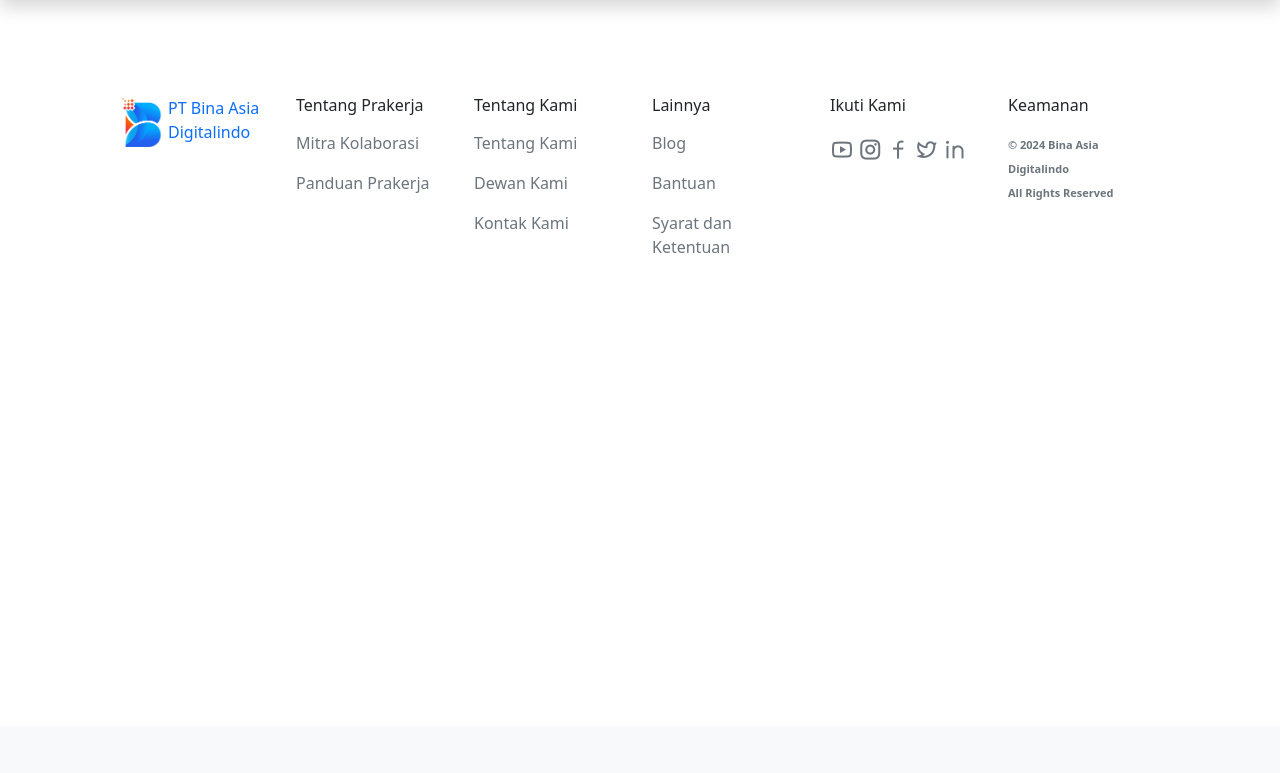
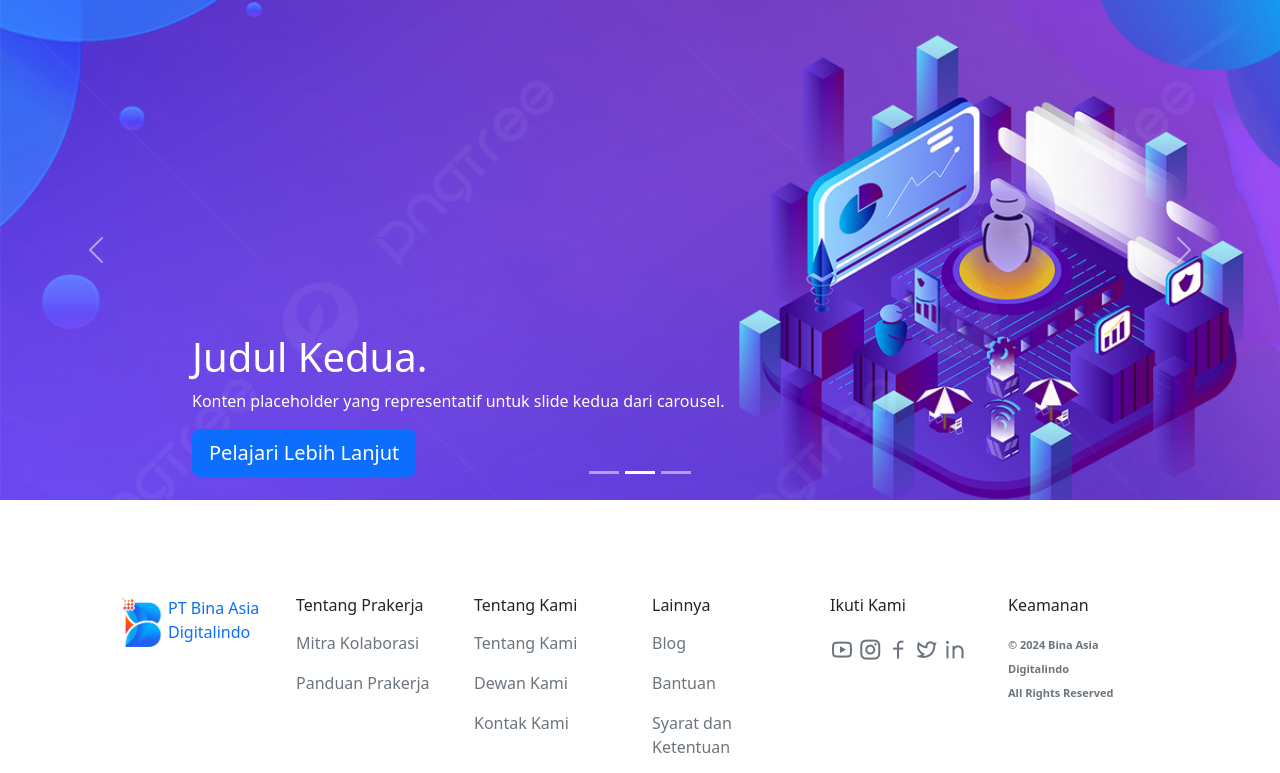
Before and after one commit to dikhmasir22/BinaPentiumAsiaproject, a Flask app: page /program in a window 1280 px wide. Shown: the part 74-847 px from the top of the page. Before the commit the page ends 327 px from the top, so only its background shows below. Run offline with Flask 3, Linux system fonts and the light colour scheme; some libraries are stand-ins or nearby versions.

Commit message:
Tampilan program untuk sekarang, dari alfa

```diff
--- a/app/static/css/pentium.css
+++ b/app/static/css/pentium.css
@@ -146,3 +146,10 @@ body {
 }
 
 /* === Main === */
+
+/* === Program === */
+.carousel-image {
+    height: 500px;
+    object-fit: cover;
+}
+/* === Program === */
--- a/app/templates/template/program.html
+++ b/app/templates/template/program.html
@@ -1,5 +1,52 @@
 {% include 'template/header.html' %}
 
-
+<!-- Jumbotron Carousel Section -->
+<div id="myCarousel" class="carousel slide mb-6" data-bs-ride="carousel">
+    <div class="carousel-indicators">
+        <button type="button" data-bs-target="#myCarousel" data-bs-slide-to="0" class="" aria-label="Slide 1"></button>
+        <button type="button" data-bs-target="#myCarousel" data-bs-slide-to="1" aria-label="Slide 2" class="active" aria-current="true"></button>
+        <button type="button" data-bs-target="#myCarousel" data-bs-slide-to="2" aria-label="Slide 3" class=""></button>
+    </div>
+    <div class="carousel-inner carousel-image">
+        <div class="carousel-item">
+            <img src="{{ url_for('static', filename='image/banner.jpg') }}" class="d-block w-100" alt="Slide 1">
+            <div class="container">
+                <div class="carousel-caption text-start">
+                    <h1>Judul Pertama.</h1>
+                    <p class="opacity-75">Konten placeholder yang representatif untuk slide pertama dari carousel.</p>
+                    <p><a class="btn btn-lg btn-primary" href="#">Daftar Sekarang</a></p>
+                </div>
+            </div>
+        </div>
+        <div class="carousel-item active">
+            <img src="{{ url_for('static', filename='image/banner.jpg') }}" class="d-block w-100" alt="Slide 2">
+            <div class="container">
+                <div class="carousel-caption text-start">
+                    <h1>Judul Kedua.</h1>
+                    <p>Konten placeholder yang representatif untuk slide kedua dari carousel.</p>
+                    <p><a class="btn btn-lg btn-primary" href="#">Pelajari Lebih Lanjut</a></p>
+                </div>
+            </div>
+        </div>
+        <div class="carousel-item">
+            <img src="{{ url_for('static', filename='image/banner.jpg') }}" class="d-block w-100" alt="Slide 3">
+            <div class="container">
+                <div class="carousel-caption text-start">
+                    <h1>Judul Ketiga.</h1>
+                    <p>Konten placeholder yang representatif untuk slide ketiga dari carousel.</p>
+                    <p><a class="btn btn-lg btn-primary" href="#">Lihat Galeri</a></p>
+                </div>
+            </div>
+        </div>
+    </div>
+    <button class="carousel-control-prev" type="button" data-bs-target="#myCarousel" data-bs-slide="prev">
+        <span class="carousel-control-prev-icon" aria-hidden="true"></span>
+        <span class="visually-hidden">Previous</span>
+    </button>
+    <button class="carousel-control-next" type="button" data-bs-target="#myCarousel" data-bs-slide="next">
+        <span class="carousel-control-next-icon" aria-hidden="true"></span>
+        <span class="visually-hidden">Next</span>
+    </button>
+</div>
 
 {% include 'template/footer.html' %}
```
